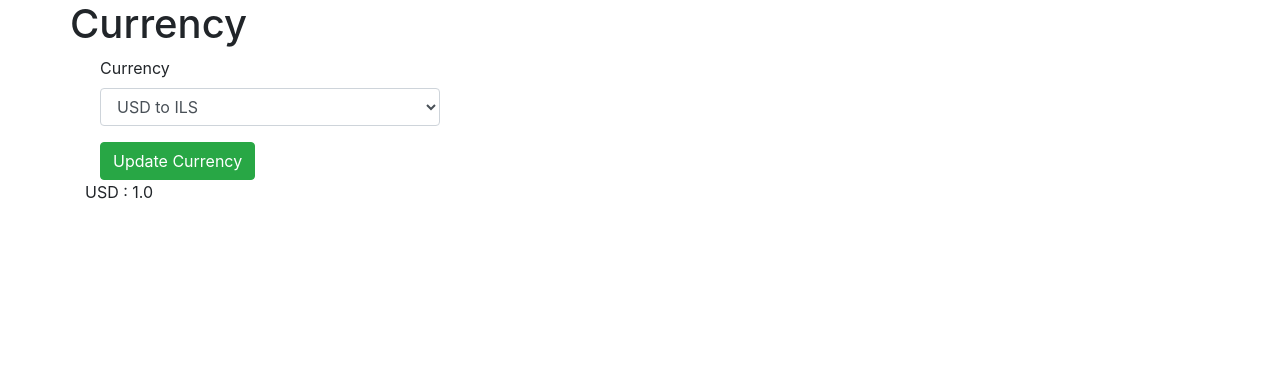
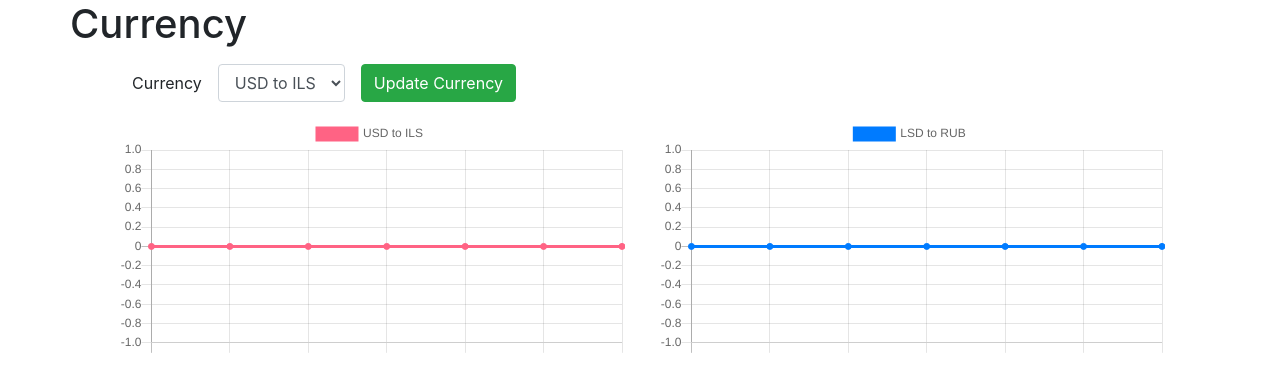
Before and after one commit to itsgoo/flask_test, a Flask app: page /dashbord/ in a window 1280 px wide. Shown: the part 56-448 px from the top of the page. Run offline with Flask 2, Linux system fonts and the light colour scheme; tables that the repository leaves empty hold one stand-in row (values such as "Sample post"); parts of the project's set-up code (start-up, migrations or seed data) failed here and were passed over; some libraries are stand-ins or nearby versions.

Commit message:
add graph chartjs

```diff
--- a/dashbord/blueprint.py
+++ b/dashbord/blueprint.py
@@ -11,6 +11,7 @@ from flask import redirect
 from flask import url_for
 
 from functions import *
+
 
 dashbord = Blueprint('dashbord', __name__, template_folder ='templates' )
 
@@ -28,7 +29,7 @@ def index():
 		funcstart = get_content(ready_url(main_url, new_currency))
 		print(funcstart)
 
-		new_value = float(funcstart)
+		new_value = round(float(funcstart), 3)
 
 		print(new_value)
 
@@ -42,7 +43,28 @@ def index():
 
 	else:
 		form = CurrencyForm()
-		currency = Currency.query.order_by(db.desc(Currency.currency_date)).all()
+
+		graph_usd_to_ils = Currency.query.filter(Currency.currency_name == '/USD/ILS/').order_by(db.desc(Currency.currency_date)).limit(7)
+
+		graph_ils_to_rub = Currency.query.filter(Currency.currency_name == '/ILS/RUB/').order_by(db.desc(Currency.currency_date)).limit(7)
 
 
-		return render_template('dashbord/index.html', form = form, currency = currency, )
+
+		mass_dates_rev_u_i, mass_currency_rev_u_i = reverce_val(graph_usd_to_ils)
+
+
+		mass_dates_rev_i_r, mass_currency_rev_i_r = reverce_val(graph_ils_to_rub)
+
+
+
+		return render_template('dashbord/index.html',
+			form = form,
+			currency_usd_to_ils = graph_usd_to_ils,
+			currency_ils_to_rub = graph_ils_to_rub,
+
+			mass_dates = mass_dates_rev_u_i,
+			mass_currency = mass_currency_rev_u_i,
+
+			mass_dates_2 = mass_dates_rev_i_r,
+			mass_currency_2 = mass_currency_rev_i_r,
+			)
--- a/dashbord/templates/dashbord/index.html
+++ b/dashbord/templates/dashbord/index.html
@@ -12,27 +12,123 @@ Currency
 {% block content %}
 
 
-<div class="col-md-4">
+<div class="col-md-4 mb-3 mt-2">
 
-	<form action="{{ url_for('dashbord.index') }}" method="POST" >
-		{% for field in form %}
-		<div class="form-group">
-			{{ field.label(class='control-label') }}
-			{{ field(class='form-control') }}
+	<form action="{{ url_for('dashbord.index') }}" method="POST" class="form-inline">
+		<div class="form-group ">
+			{% for field in form %}
+			<div class="form-group mx-sm-3">
+				{{ field.label(class='control-label mx-sm-3') }}
+				{{ field(class='form-control') }}
+			</div>
+			{% endfor %}
+			<button class="btn btn-success " type="submitt">Update Currency</button>
 		</div>
-		{% endfor %}
-		<button class="btn btn-success" type="submitt">Update Currency</button>
 	</form>
 </div>
 
 
 
-{% for currency_one in currency %}
-
-<p>{{currency_one.currency_name}} : {{currency_one.currency_value}}</p>
 
 
-{% endfor %}
+
+
+
+
+
+
+
+
+<div class="col-md-12 ">
+	<div class=" float-left col-md-6">
+
+
+
+		<canvas id="myChart" width="200" height="100"></canvas>
+		<script>
+		var mass_dates = ['{{ mass_dates[0] }}', '{{ mass_dates[1] }}', '{{ mass_dates[2] }}', '{{ mass_dates[3] }}', '{{ mass_dates[4] }}', '{{ mass_dates[5] }}', '{{ mass_dates[6] }}'];
+		var mass_currency = ['{{ mass_currency[0] }}', '{{ mass_currency[1] }}', '{{ mass_currency[2] }}', '{{ mass_currency[3] }}', '{{ mass_currency[4] }}', '{{ mass_currency[5] }}', '{{ mass_currency[6] }}'];
+		var ctx = document.getElementById('myChart').getContext('2d');
+		var chart = new Chart(ctx, {
+		    // The type of chart we want to create
+		    type: 'line',
+
+		    // The data for our dataset
+		    data: {
+		        labels: mass_dates,
+		        datasets: [{
+		            label: 'USD to ILS',
+		            backgroundColor: 'rgb(255, 99, 132)',
+		            borderColor: 'rgb(255, 99, 132)',
+		            data: mass_currency
+		        }]
+		    },
+
+		    // Configuration options go here
+		    options: {}
+		});
+		</script>
+
+		<ul class="list-group ">
+		{% for currency_one in currency_usd_to_ils %}
+
+			<li class="list-group-item"> {{currency_one.currency_date.strftime('%Y-%m-%d %H-%M')}} : {{currency_one.currency_name}} : {{currency_one.currency_value}}</li>
+
+		{% endfor %}
+		</ul>
+	</div>
+
+
+
+
+
+
+
+
+	<div class="float-right col-md-6">
+
+
+		<canvas id="myChart2" width="200" height="100"></canvas>
+		<script>
+		var mass_dates = ['{{ mass_dates_2[0] }}', '{{ mass_dates_2[1] }}', '{{ mass_dates_2[2] }}', '{{ mass_dates_2[3] }}', '{{ mass_dates_2[4] }}', '{{ mass_dates_2[5] }}', '{{ mass_dates_2[6] }}'];
+		var mass_currency = ['{{ mass_currency_2[0] }}', '{{ mass_currency_2[1] }}', '{{ mass_currency_2[2] }}', '{{ mass_currency_2[3] }}', '{{ mass_currency_2[4] }}', '{{ mass_currency_2[5] }}', '{{ mass_currency_2[6] }}'];
+		var ctx = document.getElementById('myChart2').getContext('2d');
+		var chart = new Chart(ctx, {
+		    // The type of chart we want to create
+		    type: 'line',
+
+		    // The data for our dataset
+		    data: {
+		        labels: mass_dates,
+		        datasets: [{
+		            label: 'LSD to RUB',
+		            backgroundColor: '#007bff',
+		            borderColor: '#007bff',
+		            data: mass_currency
+		        }]
+		    },
+
+		    // Configuration options go here
+		    options: {}
+		});
+		</script>
+
+
+
+		<ul class="list-group ">
+		{% for currency_one in currency_ils_to_rub %}
+
+			<li class="list-group-item"> {{currency_one.currency_date}} : {{currency_one.currency_name}} : {{currency_one.currency_value}}</li>
+
+		{% endfor %}
+		</ul>
+	</div>
+</div>
+
+
+
+
+
 
 
 {% endblock %}
--- a/functions.py
+++ b/functions.py
@@ -42,3 +42,29 @@ def get_content(ready_url):
 
 
 	return value_clean
+
+
+
+
+
+def reverce_val(query):
+
+	mass_dates = []
+	for i in query:
+		mass_dates.append(str(i.currency_date.strftime('%d %H-%M')))
+
+	mass_dates_rev = []
+	for i in reversed(mass_dates):
+		mass_dates_rev.append(i)
+
+
+
+	mass_currency = []
+	for i in query:
+		mass_currency.append(i.currency_value)
+
+	mass_currency_rev = []
+	for i in reversed(mass_currency):
+		mass_currency_rev.append(i)
+
+	return mass_dates_rev, mass_currency_rev
--- a/templates/base.html
+++ b/templates/base.html
@@ -8,6 +8,10 @@
 		{% endblock %} | Gillio app
 
 	</title>
+
+	<script src="https://cdn.jsdelivr.net/npm/chart.js@2.8.0"></script>
+
+
 	<link rel="stylesheet" href="https://stackpath.bootstrapcdn.com/bootstrap/4.4.1/css/bootstrap.min.css" integrity="sha384-Vkoo8x4CGsO3+Hhxv8T/Q5PaXtkKtu6ug5TOeNV6gBiFeWPGFN9MuhOf23Q9Ifjh" crossorigin="anonymous">
 
 </head>
```
